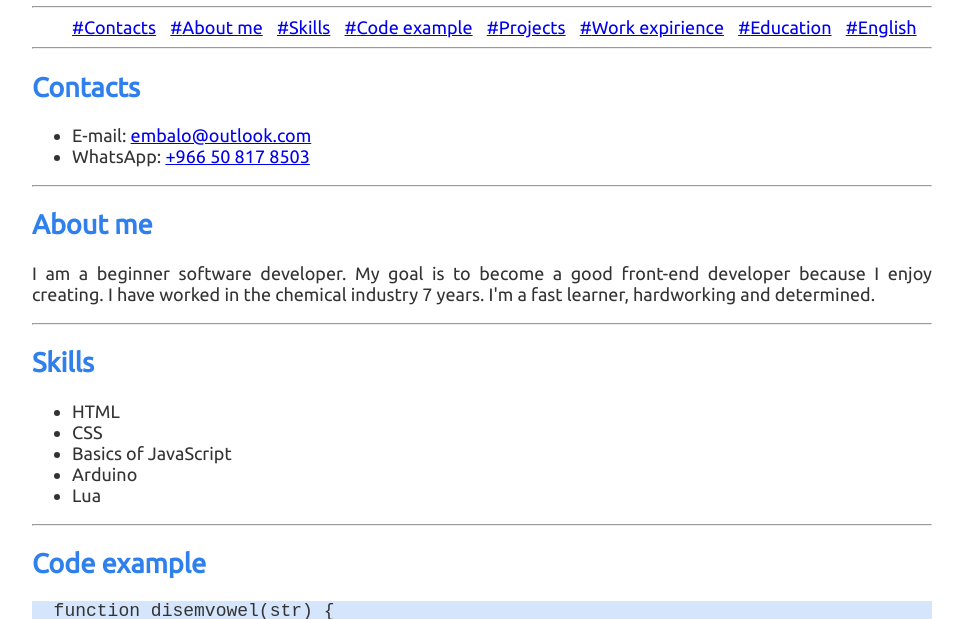
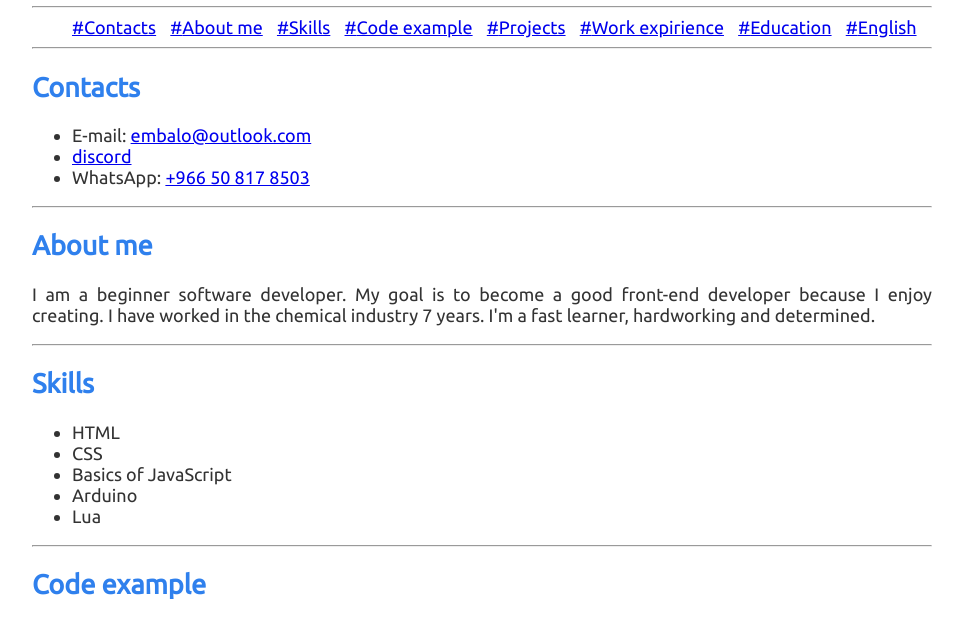
Before and after one commit to EJ252/rsschool-cv, a plain HTML site: page index.html in a window 1280 px wide. Shown: the part 146-765 px from the top of the page, without its empty margins (158-1121 px from the left). Drawn offline with Linux system fonts and the light colour scheme.

Commit message:
feat: add discord

```diff
--- a/index.html
+++ b/index.html
@@ -39,6 +39,9 @@
           <ul>
             <li>E-mail:
               <a href="mailto:embalo@outlook.com">embalo@outlook.com</a>
+            </li>
+            <li>
+              <a href="https://discordapp.com/users/887690562847784971">discord</a>
             </li>
             <li>WhatsApp:
               <a href="https://api.whatsapp.com/send?phone=+966508178503">+966 50 817 8503</a>
```
